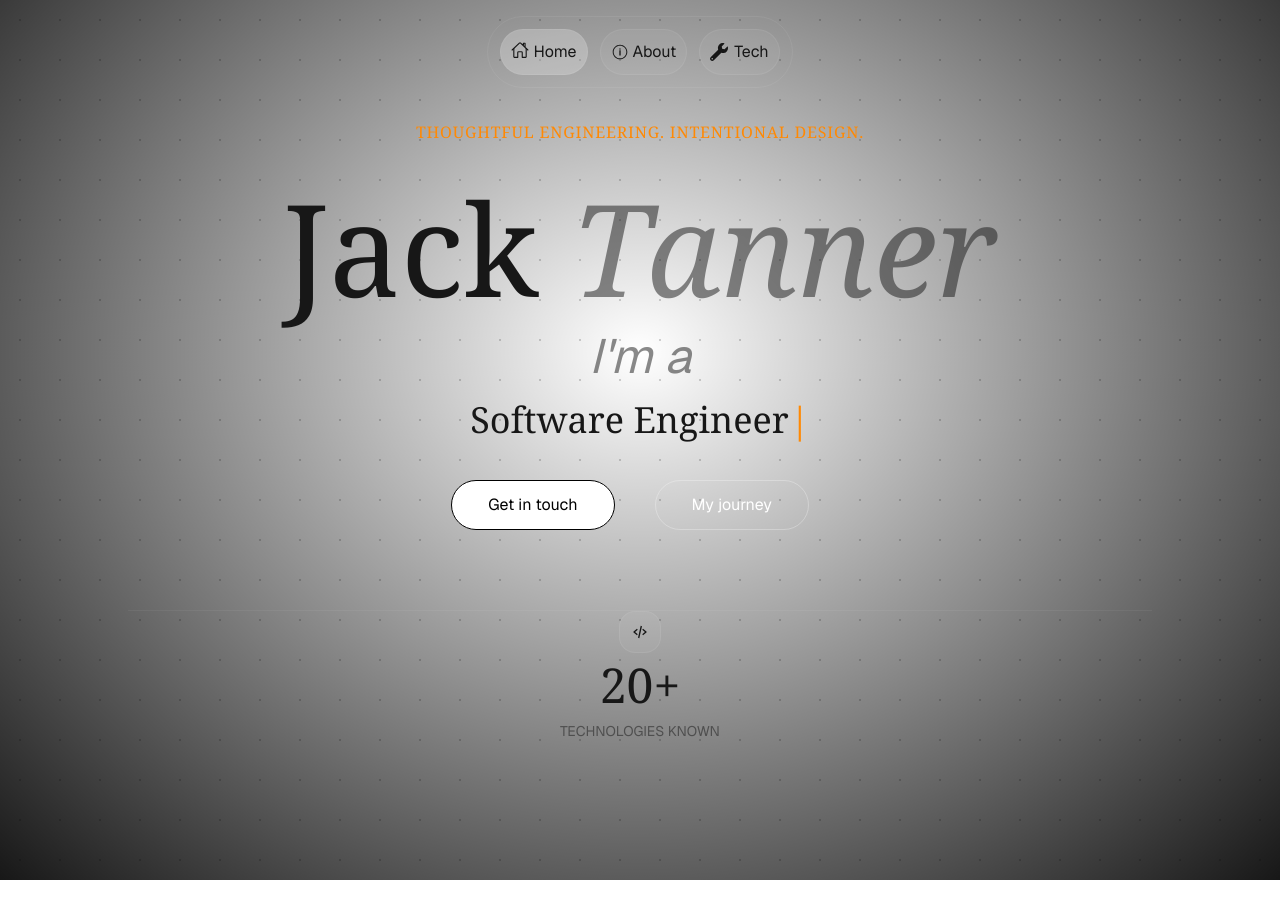
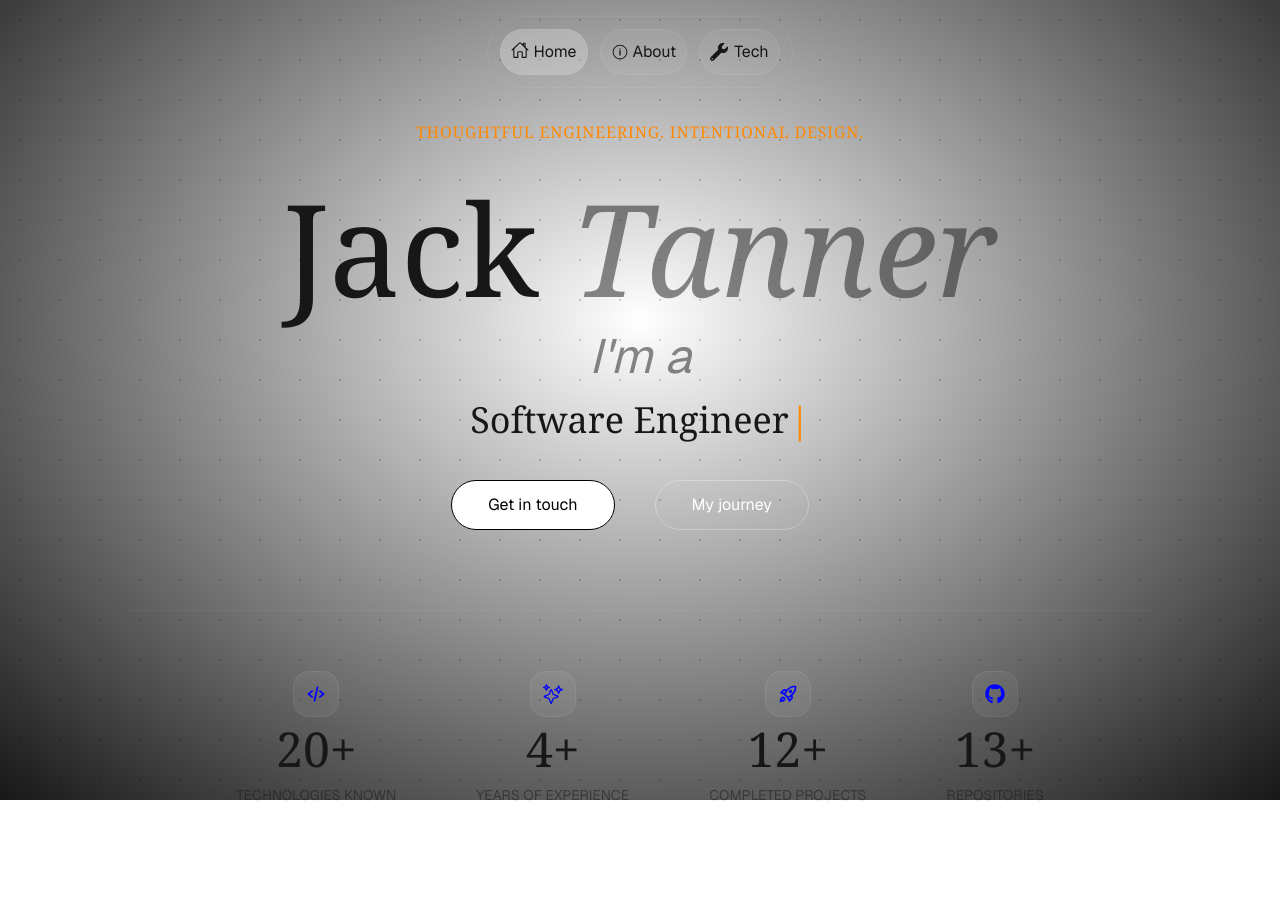
Before and after one commit to jtanner54/Renaissance, a Next.js app in the folder renaissance/: page / in a window 1280 px wide. Shown: the top 918 px of the page. Built offline with nearby package versions, Linux system fonts and the light colour scheme.

Commit message:
clean-up + more components

```diff
--- a/renaissance/src/Components/BoxesHome.tsx
+++ b/renaissance/src/Components/BoxesHome.tsx
@@ -1,14 +1,20 @@
 import { IconType } from "react-icons";
 
-export default function BoxesHome({icon, m_text, l_text}: {icon: IconType, m_text: string, l_text: string}) {
+type Props = {
+    icon: IconType;
+    m_text: string;
+    l_text: string;
+}
+
+export default function BoxesHome({icon: Icon, m_text: M, l_text: L}: Props) {
     return (
         <div className="flex items-center flex-col gap-2">
             <div className="z-10 flex items-center align-middle border p-3 bg-white/5 border-white/7 rounded-2xl">
-                {icon}
+                <Icon color="blue" className="size-5"/>
             </div>
             <div>
-                <p className="text-5xl font-serif pb-3">{m_text}</p>
-                <p className="text-sm opacity-50 uppercase">{l_text}</p>
+                <p className="text-5xl font-serif pb-3">{M}</p>
+                <p className="text-sm opacity-50 uppercase">{L}</p>
             </div>
         </div>
     );
--- a/renaissance/src/app/page.tsx
+++ b/renaissance/src/app/page.tsx
@@ -5,12 +5,15 @@ import Typewriter from "typewriter-effect";
 import BoxesHome from "../Components/BoxesHome";
 import { BiCodeAlt } from "react-icons/bi";
 import { IoSparklesOutline } from "react-icons/io5";
+import { MdOutlineRocketLaunch } from "react-icons/md";
+import { FaGithub } from "react-icons/fa6";
+import Box from "../Components/BoxesAbout";
 
 export default function Page() {
     return (
         <div>
-            <section className="py-20 px-5 h-[110vh]">
-                <div className="absolute inset-0 h-[110vh] w-full bg-[radial-gradient(circle,#73737350_1px,transparent_1px)] bg-size-[30px_30px] sm:bg-size-[40px_40px]">
+            <section className="py-20 px-5 h-screen">
+                <div className="absolute inset-0 h-screen w-full bg-[radial-gradient(circle,#73737350_1px,transparent_1px)] bg-size-[30px_30px] sm:bg-size-[40px_40px]">
                     <div className="overflow-hidden absolute inset-0 bg-radial-[at_50%_40%] from-transparent to-black to-100% sm:to-110%" />
                 </div>
 
@@ -46,14 +49,21 @@ export default function Page() {
                             </Link>
                         </div>
 
-                        <div className="w-full h-px border-t border-white/5" />
+                        <div className="w-full h-px border-t border-white/5 pb-15" />
 
                         <div className="flex flex-col md:flex-row items-center text-center gap-20">
-                            <BoxesHome icon={<BiCodeAlt />} m_text="20+" l_text="technologies known"/>
+                            <BoxesHome icon={BiCodeAlt} m_text="20+" l_text="technologies known" />
+                            <BoxesHome icon={IoSparklesOutline} m_text="4+" l_text="Years of Experience" />
+                            <BoxesHome icon={MdOutlineRocketLaunch} m_text="12+" l_text="completed projects" />
+                            <BoxesHome icon={FaGithub} m_text="13+" l_text="repositories" />
                         </div>
                     </div>
                 </div>
-            </section >
+            </section>
+            <section className="dark:bg-black">
+                <div className="w-full h-px border-t border-white/5 pb-15" />
+
+            </section>
         </div >
     );
 }
```
